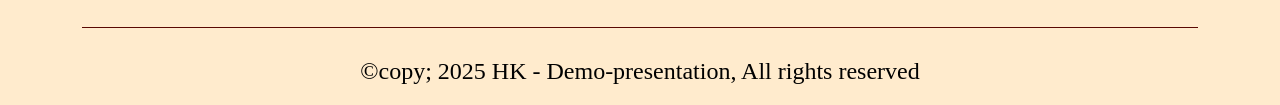
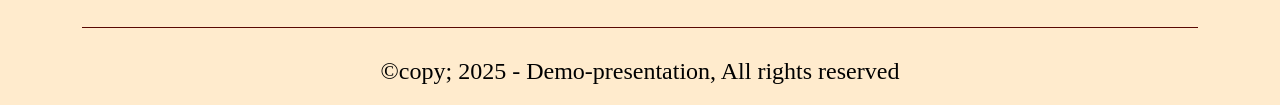
Before and after one commit to Hawa2109/Doc-presentation, a plain HTML site: page Dossier_Presentat/index.html in a window 1280 px wide. Shown: the part 3596-3701 px from the top of the page. Drawn offline with Linux system fonts and the light colour scheme.

Commit message:
Update index.html

```diff
--- a/Dossier_Presentat/index.html
+++ b/Dossier_Presentat/index.html
@@ -3,7 +3,7 @@
   <head>
     <meta charset="UTF-8" />
     <meta name="viewport" content="width=device-width, initial-scale=1.0" />
-    <title>Ma premiére page</title>
+    <title>Ma page de Démo</title>
     <link
       rel="stylesheet"
       href="https://cdnjs.cloudflare.com/ajax/libs/font-awesome/6.7.2/css/all.min.css"
@@ -101,7 +101,7 @@
       </div>
     </section>
     <div class="trait"></div>
-      <p>&#169copy; 2025 HK - Demo-presentation,  All rights reserved</p>
+      <p>&#169copy; 2025 - Demo-presentation,  All rights reserved</p>
     </footer>
   </body>
 </html>
```
